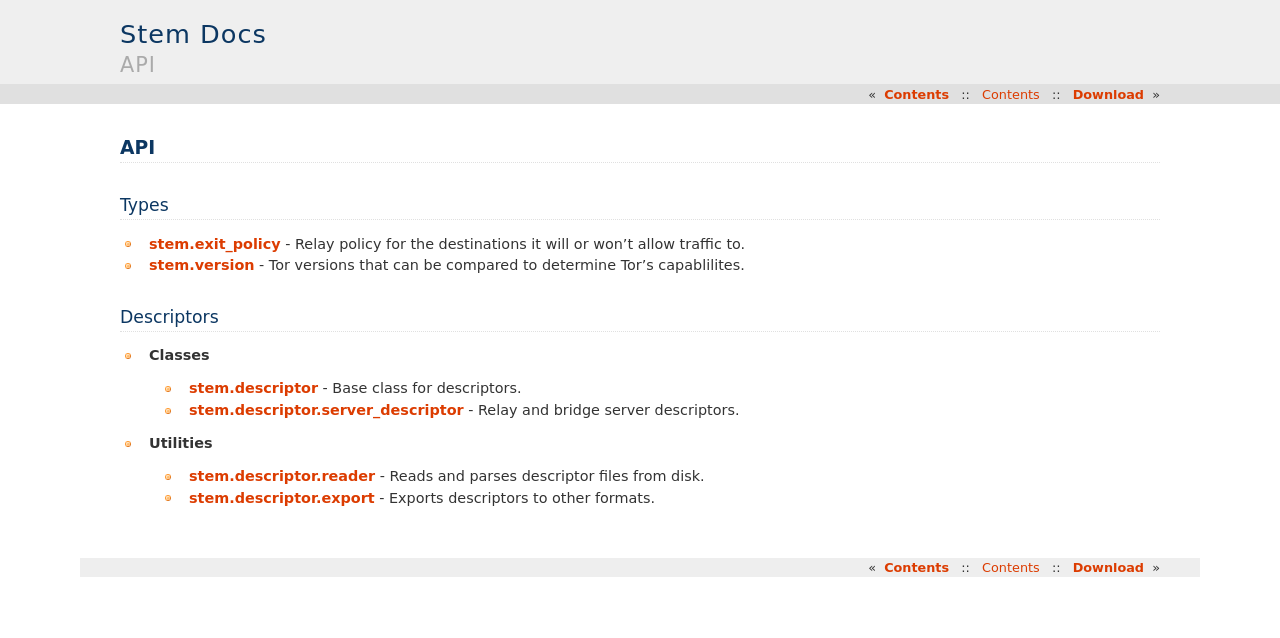
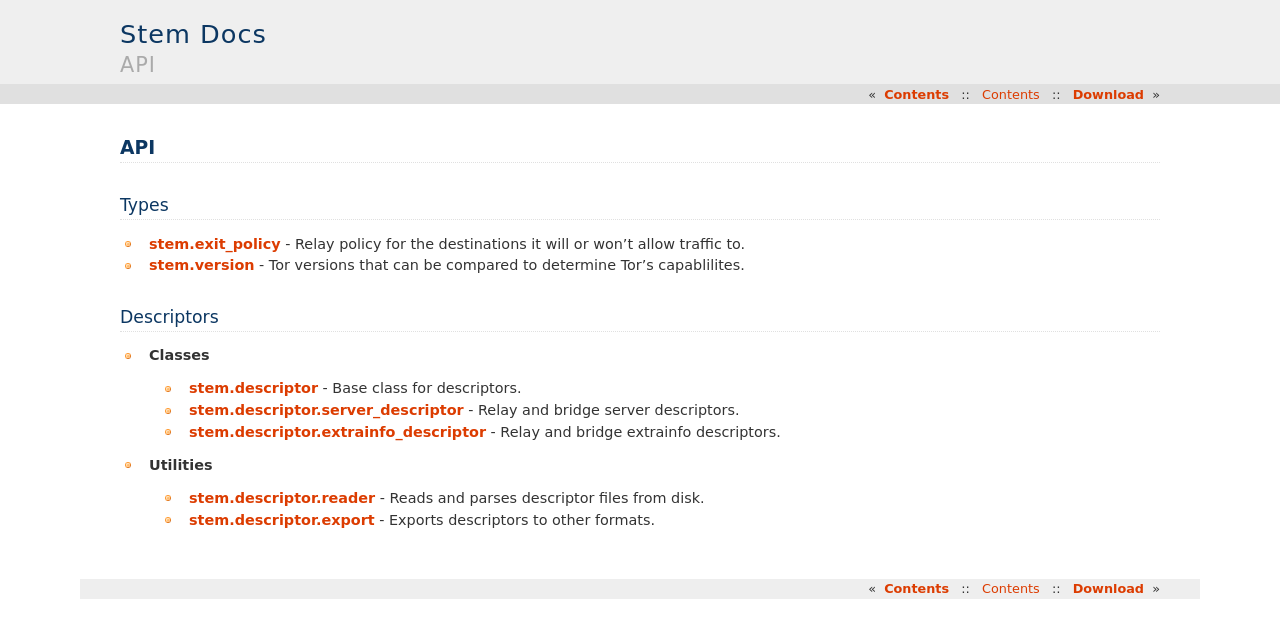
Before and after one commit to torproject/stem, a Sphinx documentation site: the page built from docs/api.rst, in a window 1280 px wide. Shown: the top 638 px of the page. Built offline with Sphinx 7.4.7, drawn with Linux system fonts in a browser that asks for light colours.

Commit message:
Revised API docs for stem.descriptor.extrainfo_descriptor

```diff
--- a/docs/api.rst
+++ b/docs/api.rst
@@ -13,6 +13,7 @@ Descriptors
 * **Classes**
  * `stem.descriptor <descriptor/descriptor.html>`_ - Base class for descriptors.
  * `stem.descriptor.server_descriptor <descriptor/server_descriptor.html>`_ - Relay and bridge server descriptors.
+ * `stem.descriptor.extrainfo_descriptor <descriptor/extrainfo_descriptor.html>`_ - Relay and bridge extrainfo descriptors.
 
 * **Utilities**
  * `stem.descriptor.reader <descriptor/reader.html>`_ - Reads and parses descriptor files from disk.
--- a/docs/contents.rst
+++ b/docs/contents.rst
@@ -13,6 +13,7 @@ Contents
 
    descriptor/descriptor
    descriptor/server_descriptor
+   descriptor/extrainfo_descriptor
 
    types/exit_policy
    types/version
--- /dev/null
+++ b/docs/descriptor/extrainfo_descriptor.rst
@@ -0,0 +1,4 @@
+Extrainfo Descriptor
+====================
+
+.. automodule:: stem.descriptor.extrainfo_descriptor
```
Also changed, not shown: 1 other file.
